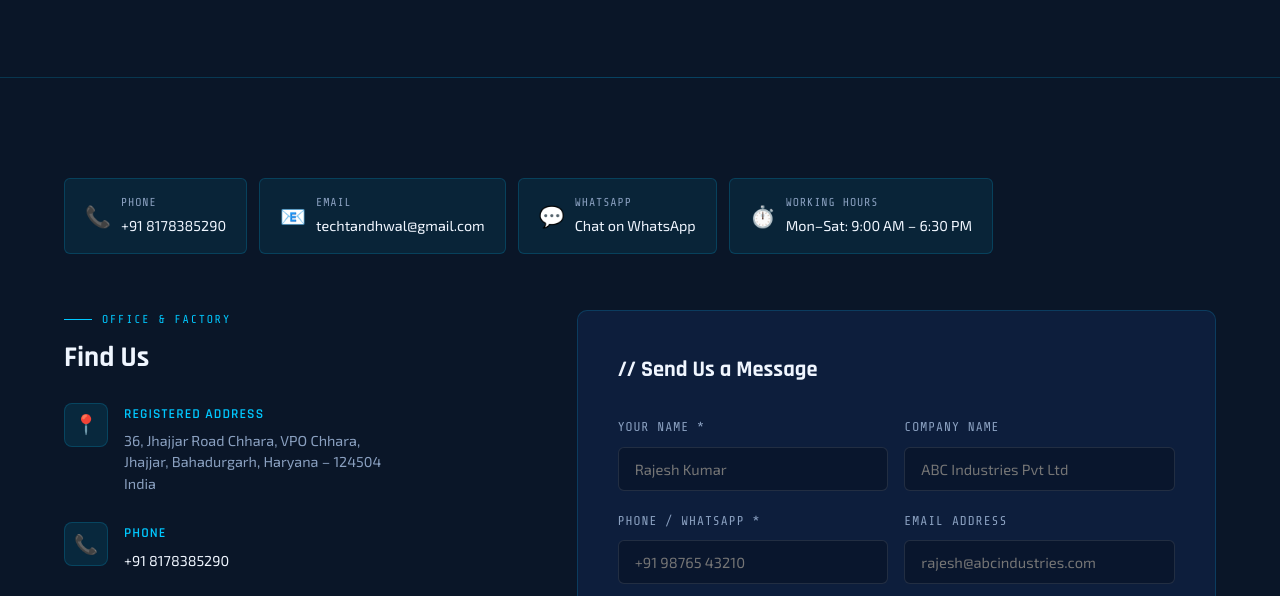
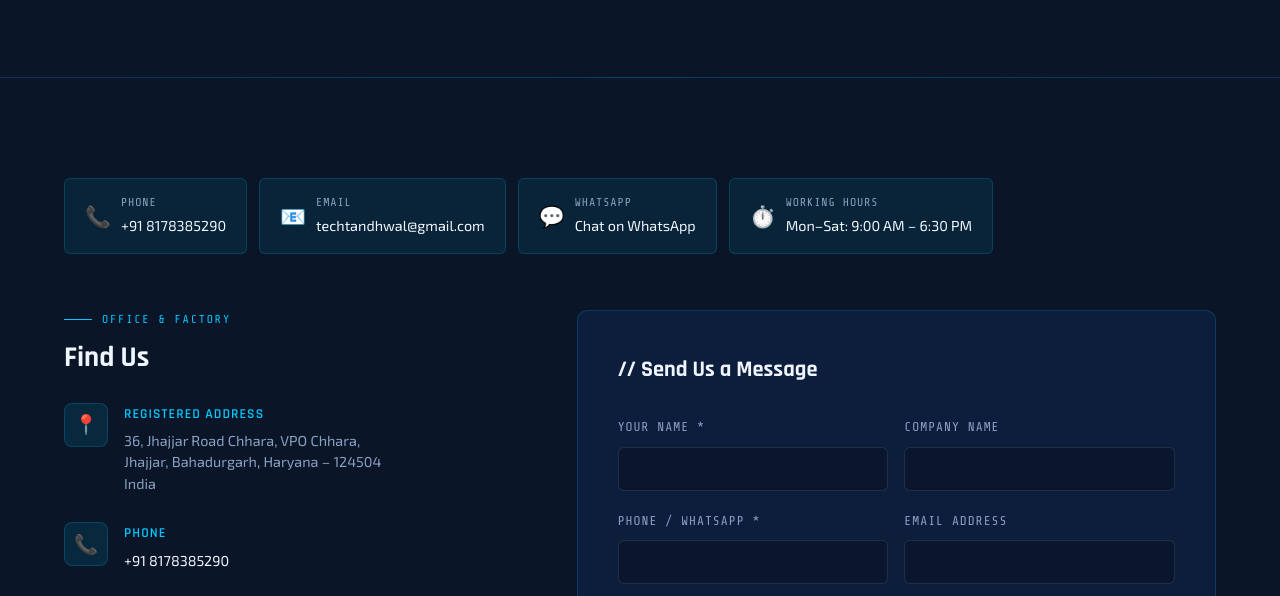
Before and after one commit to Harpal-Tandwal/techtandhwal, a plain HTML site: page contact.html in a window 1280 px wide. Shown: the part 324-920 px from the top of the page. Drawn offline with nearby package versions, Linux system fonts and the light colour scheme.

Commit message:
first prod version

```diff
--- a/contact.html
+++ b/contact.html
@@ -177,21 +177,21 @@
         <div class="form-row">
           <div class="form-group">
             <label>Your Name *</label>
-            <input type="text" placeholder="Rajesh Kumar" required />
+            <input type="text" placeholder="" required />
           </div>
           <div class="form-group">
             <label>Company Name</label>
-            <input type="text" placeholder="ABC Industries Pvt Ltd" />
+            <input type="text" placeholder="" />
           </div>
         </div>
         <div class="form-row">
           <div class="form-group">
             <label>Phone / WhatsApp *</label>
-            <input type="tel" placeholder="+91 98765 43210" required />
+            <input type="tel" placeholder="" required />
           </div>
           <div class="form-group">
             <label>Email Address</label>
-            <input type="email" placeholder="rajesh@abcindustries.com" />
+            <input type="email" placeholder="" />
           </div>
         </div>
         <div class="form-group">
```
